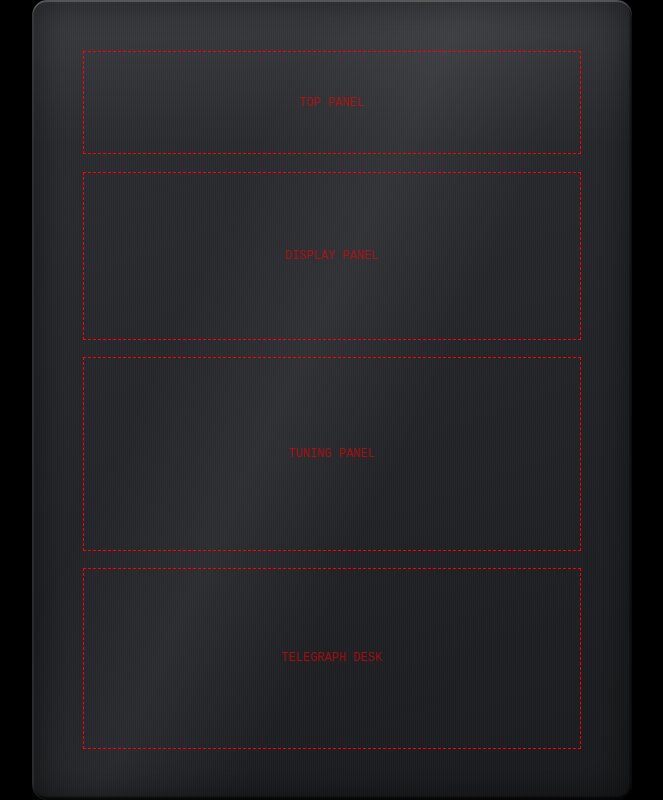
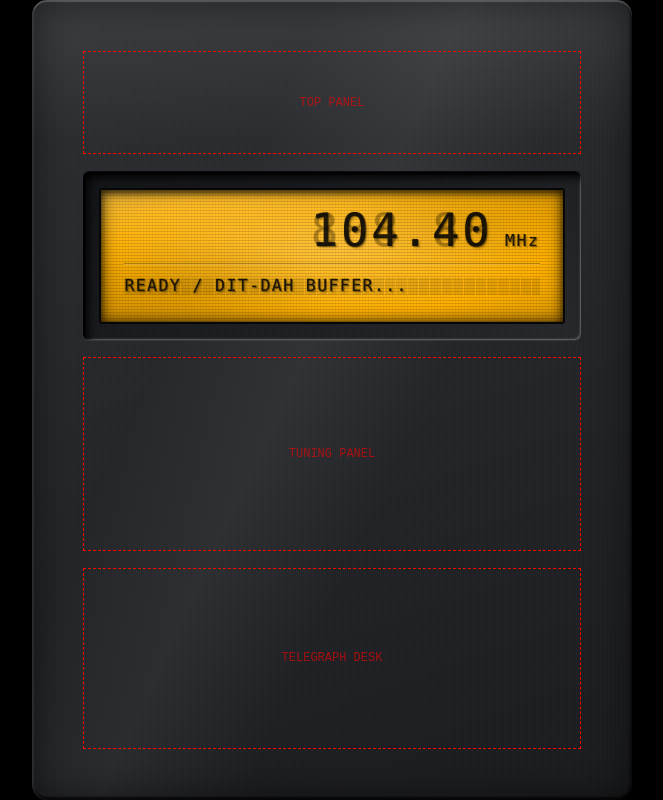
Before and after one commit to einsajo/HAMorse, a React (Vite) app: page / in a window 1280 px wide. Shown: the whole page, without its empty margins (308-971 px from the left). Built offline with nearby package versions, Linux system fonts and the light colour scheme.

Commit message:
feat: add amber LCD display panel with inset bezel

```diff
--- a/src/App.tsx
+++ b/src/App.tsx
@@ -1,4 +1,5 @@
 import './App.css'
+import LCDDisplay from './components/LCDDisplay'
 
 export default function App() {
   return (
@@ -6,9 +7,7 @@ export default function App() {
       <section className="panel panel--top" aria-label="Top Panel">
         Top Panel
       </section>
-      <section className="panel panel--display" aria-label="Display Panel">
-        Display Panel
-      </section>
+      <LCDDisplay />
       <section className="panel panel--tuning" aria-label="Tuning Panel">
         Tuning Panel
       </section>
--- /dev/null
+++ b/src/components/LCDDisplay.css
@@ -0,0 +1,161 @@
+/* ==========================================================================
+   Amber LCD: Display Panel
+   ========================================================================== */
+
+.lcd {
+  --lcd-amber: #ffb000;
+  --lcd-silt: #3a2800; /* unlit liquid crystal */
+  --lcd-ink: #050505; /* lit liquid crystal (viscous pitch, not pure black) */
+  --lcd-font: 'VT323', 'Share Tech Mono', 'OCR A Std', 'OCR A Extended',
+    'Lucida Console', 'DejaVu Sans Mono', 'Courier New', ui-monospace, monospace;
+
+  min-width: 0;
+  min-height: 0;
+  display: flex;
+}
+
+/* --- Inset bezel: the hole milled into the gunmetal --------------------- */
+.lcd__bezel {
+  flex: 1;
+  min-width: 0;
+  min-height: 0;
+  display: flex;
+  padding: 3.2%;
+  border-radius: 6px;
+
+  background:
+    repeating-linear-gradient(90deg, rgba(255, 255, 255, 0.015) 0 1px, rgba(0, 0, 0, 0.04) 1px 2px),
+    linear-gradient(150deg, #121316 0%, #1c1d21 55%, #26282c 100%);
+
+  box-shadow:
+    /* shadow cast by the chassis lip on the top/left walls */
+    inset 5px 5px 10px rgba(0, 0, 0, 0.95),
+    inset 2px 2px 2px rgba(0, 0, 0, 1),
+    /* light catching the bottom/right edges */
+    inset -2px -2px 2px rgba(255, 255, 255, 0.1),
+    inset -1px -1px 0 rgba(255, 255, 255, 0.22),
+    /* chamfer on the chassis around the cut-out */
+    0 -1px 0 rgba(0, 0, 0, 0.8),
+    0 1px 0 rgba(255, 255, 255, 0.08);
+}
+
+/* --- Amber glass ------------------------------------------------------- */
+.lcd__glass {
+  position: relative;
+  flex: 1;
+  min-width: 0;
+  min-height: 0;
+  container-type: size;
+  overflow: hidden;
+
+  display: flex;
+  flex-direction: column;
+  padding: 3% 5%;
+  border: 2px solid #070707; /* rubber gasket */
+  border-radius: 3px;
+
+  background:
+    /* glass glare */
+    linear-gradient(172deg, rgba(255, 255, 255, 0.22) 0%, rgba(255, 255, 255, 0.04) 28%, rgba(255, 255, 255, 0) 45%),
+    /* 1px horizontal scanlines */
+    repeating-linear-gradient(0deg, rgba(58, 40, 0, 0.18) 0 1px, rgba(0, 0, 0, 0) 1px 3px),
+    /* faint vertical pixel columns -> pixel grid */
+    repeating-linear-gradient(90deg, rgba(58, 40, 0, 0.07) 0 1px, rgba(0, 0, 0, 0) 1px 3px),
+    /* unlit-crystal silt pooling unevenly behind the glass */
+    radial-gradient(ellipse 45% 60% at 18% 78%, rgba(58, 40, 0, 0.16), rgba(58, 40, 0, 0) 70%),
+    radial-gradient(ellipse 40% 50% at 82% 22%, rgba(58, 40, 0, 0.1), rgba(58, 40, 0, 0) 70%),
+    /* uneven backlight: hot centre, darker corners */
+    radial-gradient(ellipse 85% 90% at 50% 45%, #ffc23a 0%, var(--lcd-amber) 55%, #c98a00 100%);
+
+  box-shadow:
+    inset 0 0 15px rgba(0, 0, 0, 0.8),
+    inset 0 3px 6px rgba(0, 0, 0, 0.55);
+}
+
+/* --- Rows -------------------------------------------------------------- */
+.lcd__row {
+  position: relative;
+  display: flex;
+  align-items: center;
+  min-height: 0;
+  font-family: var(--lcd-font);
+  line-height: 1;
+  white-space: nowrap;
+}
+
+.lcd__row--freq {
+  flex: 1.25;
+  justify-content: flex-end;
+  align-items: baseline;
+  padding-top: 4cqh;
+  gap: 3cqw;
+  font-size: 44cqh;
+  letter-spacing: 0.06em;
+}
+
+.lcd__row--buffer {
+  flex: 1;
+  justify-content: flex-start;
+  font-size: min(16cqh, 5.4cqw);
+  letter-spacing: 0.08em;
+}
+
+.lcd__divider {
+  flex: none;
+  height: 1px;
+  margin: 1cqh 0;
+  background: rgba(58, 40, 0, 0.35);
+  box-shadow: 0 1px 0 rgba(255, 220, 140, 0.35);
+}
+
+.lcd__unit {
+  font-size: 0.36em;
+  letter-spacing: 0.1em;
+}
+
+/* Ghost and ink share one grid cell so the ghost sits exactly behind the ink */
+.lcd__stack {
+  display: inline-grid;
+}
+
+.lcd__stack > * {
+  grid-area: 1 / 1;
+}
+
+/* --- Unlit bleed (#3A2800) --------------------------------------------- */
+.lcd__ghost {
+  color: rgba(58, 40, 0, 0.2);
+  text-shadow: 0 0 1px rgba(58, 40, 0, 0.25);
+  justify-self: end;
+}
+
+.lcd__ghost--matrix {
+  justify-self: stretch;
+  align-self: center;
+  width: 100%;
+  height: 1.05em;
+  /* one dim cell per character position */
+  background: repeating-linear-gradient(
+    90deg,
+    rgba(58, 40, 0, 0.12) 0 calc(1ch + 0.02em),
+    rgba(0, 0, 0, 0) calc(1ch + 0.02em) calc(1ch + 0.08em)
+  );
+  border-radius: 1px;
+}
+
+.lcd__row--buffer .lcd__stack {
+  width: 100%;
+}
+
+/* --- Lit liquid crystal (#050505) -------------------------------------- */
+.lcd__ink {
+  position: relative;
+  color: var(--lcd-ink);
+  opacity: 0.88;
+  text-shadow:
+    /* crystal shadow cast onto the backlight behind the glass */
+    1px 1px 0 rgba(58, 40, 0, 0.45),
+    2px 2px 2px rgba(58, 40, 0, 0.3),
+    /* soft viscous edge */
+    0 0 1px rgba(5, 5, 5, 0.6);
+}
--- /dev/null
+++ b/src/components/LCDDisplay.tsx
@@ -0,0 +1,37 @@
+import './LCDDisplay.css'
+
+/**
+ * Amber LCD display panel.
+ * Placeholder content only: frequency and buffer get wired up later.
+ *
+ * Each text row is drawn twice in the same grid cell: an "unlit" ghost layer of
+ * every segment (dim #3A2800 silt), with the lit liquid-crystal text on top.
+ */
+export default function LCDDisplay() {
+  return (
+    <section className="lcd" aria-label="Display Panel">
+      <div className="lcd__bezel">
+        <div className="lcd__glass">
+          <div className="lcd__row lcd__row--freq">
+            <span className="lcd__stack">
+              <span className="lcd__ghost" aria-hidden="true">
+                888.88
+              </span>
+              <span className="lcd__ink">104.40</span>
+            </span>
+            <span className="lcd__unit lcd__ink">MHz</span>
+          </div>
+
+          <div className="lcd__divider" aria-hidden="true" />
+
+          <div className="lcd__row lcd__row--buffer">
+            <span className="lcd__stack">
+              <span className="lcd__ghost lcd__ghost--matrix" aria-hidden="true" />
+              <span className="lcd__ink">READY / DIT-DAH BUFFER...</span>
+            </span>
+          </div>
+        </div>
+      </div>
+    </section>
+  )
+}
```
